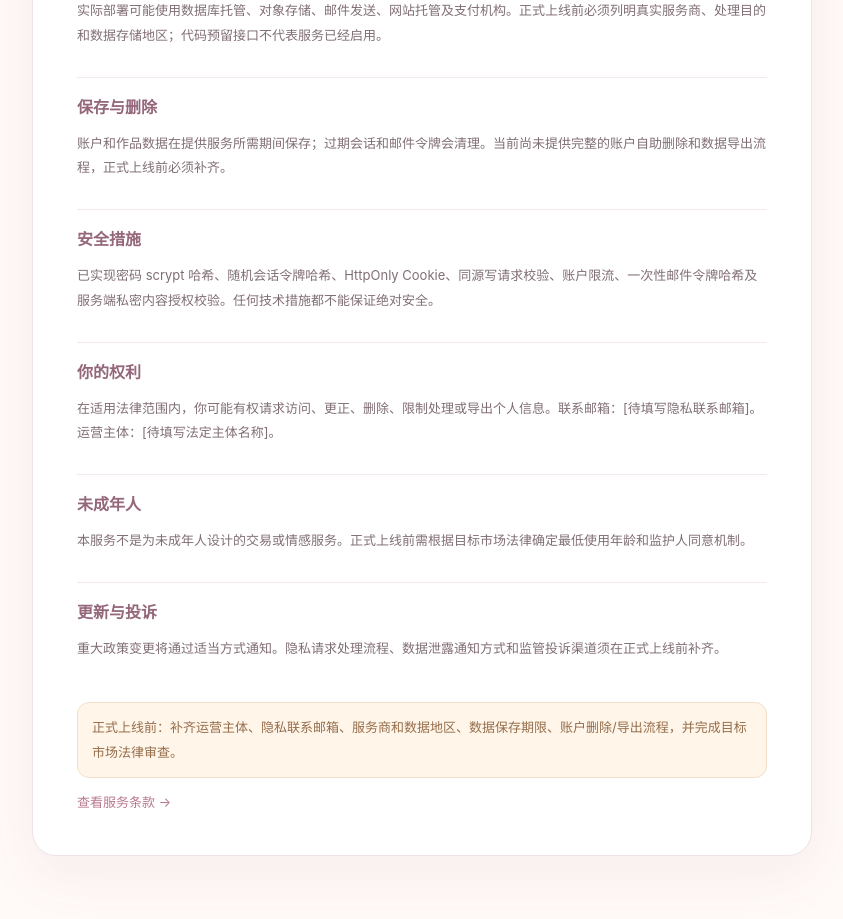
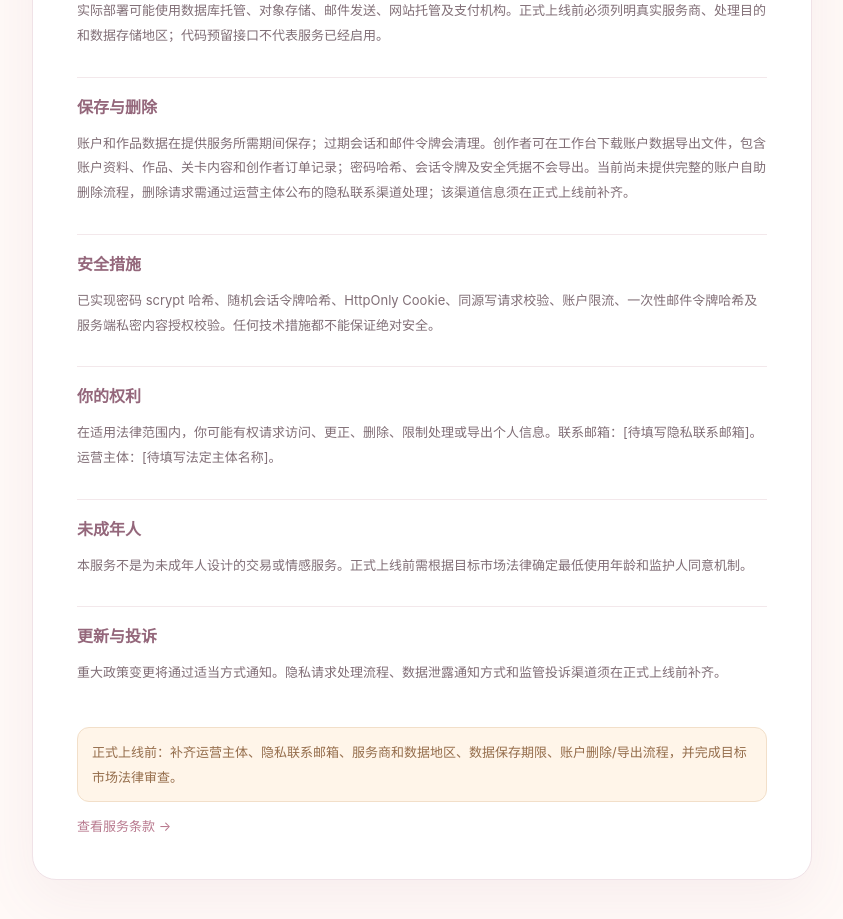
Before and after one commit to 905695129-art/xiaomei-AI, a Next.js app: page /privacy in a window 1280 px wide. Shown: the part 780-1699 px from the top of the page, without its empty margins (218-1061 px from the left). Built offline with nearby package versions, Linux system fonts and the light colour scheme.

Commit message:
Document account data export capability

```diff
--- a/src/app/privacy/page.tsx
+++ b/src/app/privacy/page.tsx
@@ -3,7 +3,7 @@ const sections = [
   ["使用目的", "用于创建和维护账户、保存与展示作品、验证登录身份、保护账户安全、处理用户请求和排查故障。未来启用支付时，才会按单独公布的规则处理订单、退款与访问授权。"],
   ["内容可见范围", "公开分享页展示作品标题、简介、封面、关卡标题、公开提示和展示价格。私密内容应仅在服务端确认有效已付款授权后读取。分享链接本身不是身份验证方式。"],
   ["服务商与跨境处理", "实际部署可能使用数据库托管、对象存储、邮件发送、网站托管及支付机构。正式上线前必须列明真实服务商、处理目的和数据存储地区；代码预留接口不代表服务已经启用。"],
-  ["保存与删除", "账户和作品数据在提供服务所需期间保存；过期会话和邮件令牌会清理。当前尚未提供完整的账户自助删除和数据导出流程，正式上线前必须补齐。"],
+  ["保存与删除", "账户和作品数据在提供服务所需期间保存；过期会话和邮件令牌会清理。创作者可在工作台下载账户数据导出文件，包含账户资料、作品、关卡内容和创作者订单记录；密码哈希、会话令牌及安全凭据不会导出。当前尚未提供完整的账户自助删除流程，删除请求需通过运营主体公布的隐私联系渠道处理；该渠道信息须在正式上线前补齐。"],
   ["安全措施", "已实现密码 scrypt 哈希、随机会话令牌哈希、HttpOnly Cookie、同源写请求校验、账户限流、一次性邮件令牌哈希及服务端私密内容授权校验。任何技术措施都不能保证绝对安全。"],
   ["你的权利", "在适用法律范围内，你可能有权请求访问、更正、删除、限制处理或导出个人信息。联系邮箱：[待填写隐私联系邮箱]。运营主体：[待填写法定主体名称]。"],
   ["未成年人", "本服务不是为未成年人设计的交易或情感服务。正式上线前需根据目标市场法律确定最低使用年龄和监护人同意机制。"],
```
